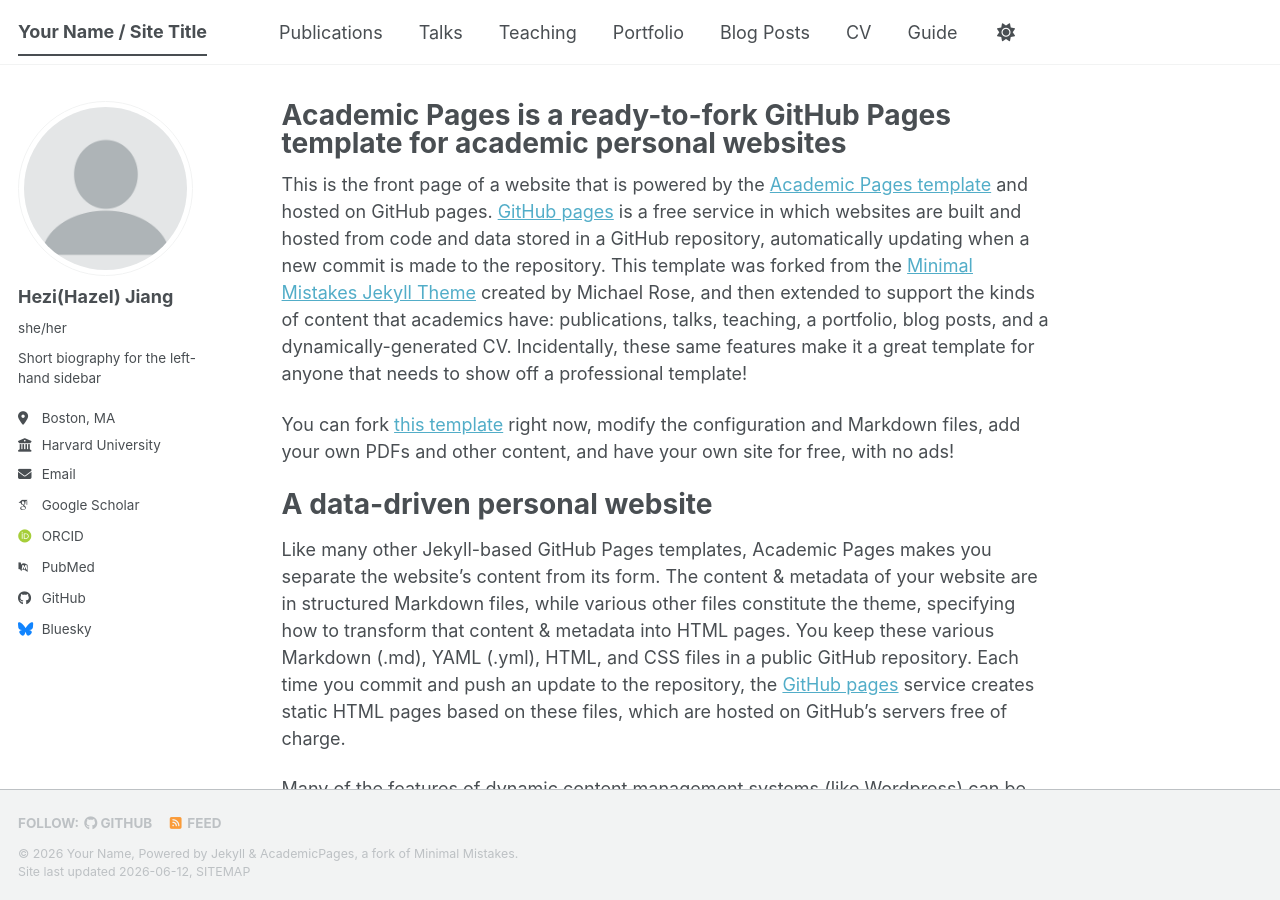
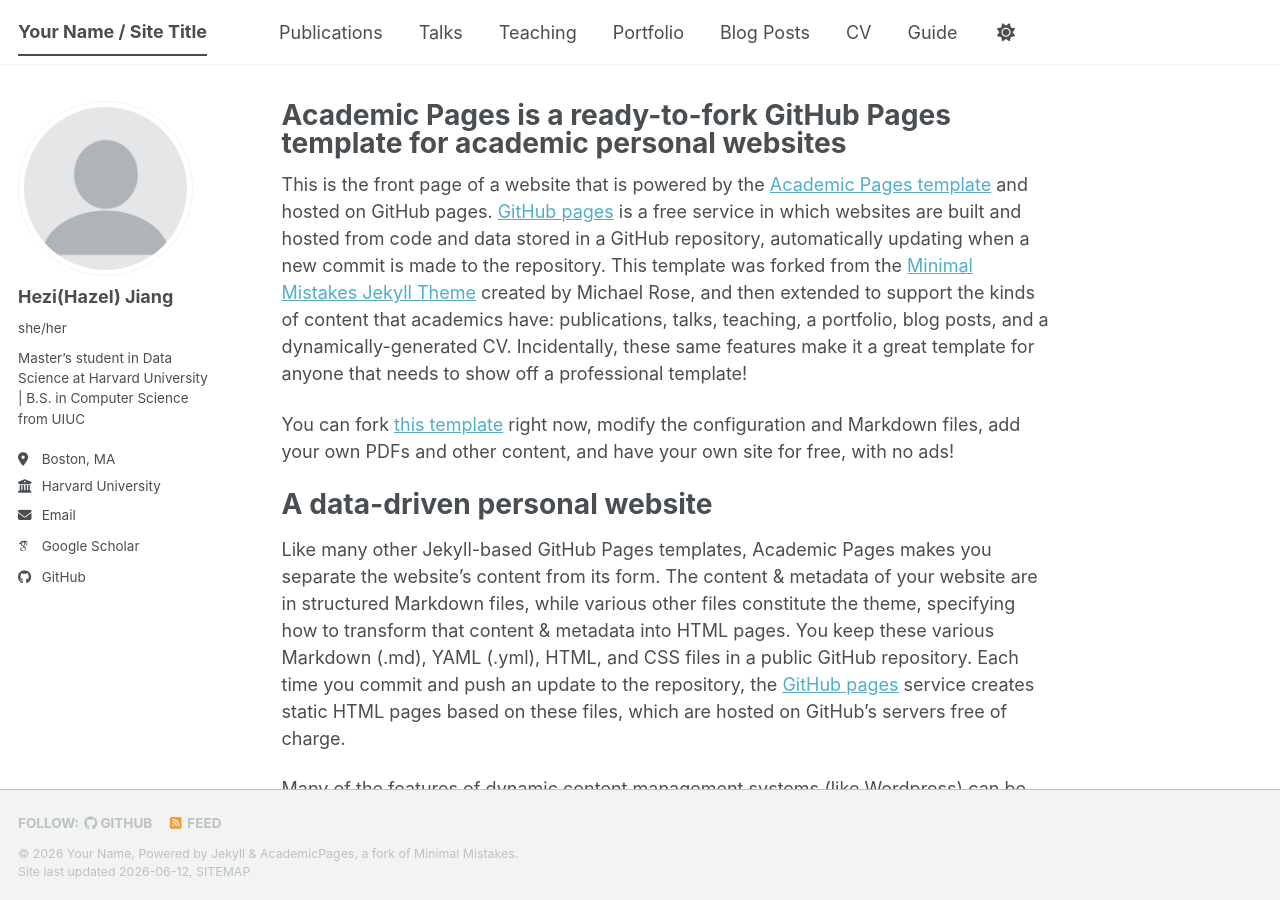
Before and after one commit to Hezi519/Hezi519.github.io, a Jekyll site: the page built from _pages/about.md, in a window 1280 px wide and 900 px high. Built offline with Jekyll 4.4.1, drawn with Linux system fonts in a browser that asks for light colours; some web fonts are replaced; a script bundle is joined from its source files by our own code; library files that are not in the unit come from our copies.

Commit message:
Update _config.yml

```diff
--- a/_config.yml
+++ b/_config.yml
@@ -26,38 +26,29 @@ author:
   avatar           : "profile.png"
   name             : "Hezi(Hazel) Jiang"
   pronouns         : "she/her"
-  bio              : "Short biography for the left-hand sidebar"
+  bio              : "Master’s student in Data Science at Harvard University | B.S. in Computer Science from UIUC"
   location         : "Boston, MA"
   employer         : "Harvard University"
   uri              : # URL
-  email            : "none@example.org"
+  email            : "hjiang1@fas.harvard.edu"
 
   # Academic websites
   academia         : # URL
   arxiv            : # URL - Update with the correct link to your profile
-  googlescholar    : "https://scholar.google.com/citations?user=PS_CX0AAAAAJ"
-  inspire-hep      : # URL
-  impactstory      : # URL
-  orcid            : "https://orcid.org/yourorcidurl"
-  semantic         : # URL
-  ssrn             : # URL
-  pubmed           : "https://www.ncbi.nlm.nih.gov/pubmed/?term=john+snow"
-  researchgate     : # URL
-  scopus           : # URL
-  zotero           : # URL
+  googlescholar    : "https://scholar.google.com/citations?hl=en&user=So5vPD4AAAAJ"
 
 
   # Repositories and software development
   bitbucket        : # Username - Update with your username on the site
   codepen          : # Username
   dribbble         : # Username
-  github           : "academicpages"
+  github           : "https://github.com/Hezi519"
   kaggle           : # Username
   stackoverflow    : # User number or user number and name (i.e., use "1" or "1/jeff-atwood")
 
   # Social media
   artstation       : # Username
-  bluesky          : "bsky.app" # Replace this with you Bluesky username
+  bluesky          : # Replace this with you Bluesky username
   facebook         : # Username
   flickr           : # Username
   foursquare       : # Username
```
